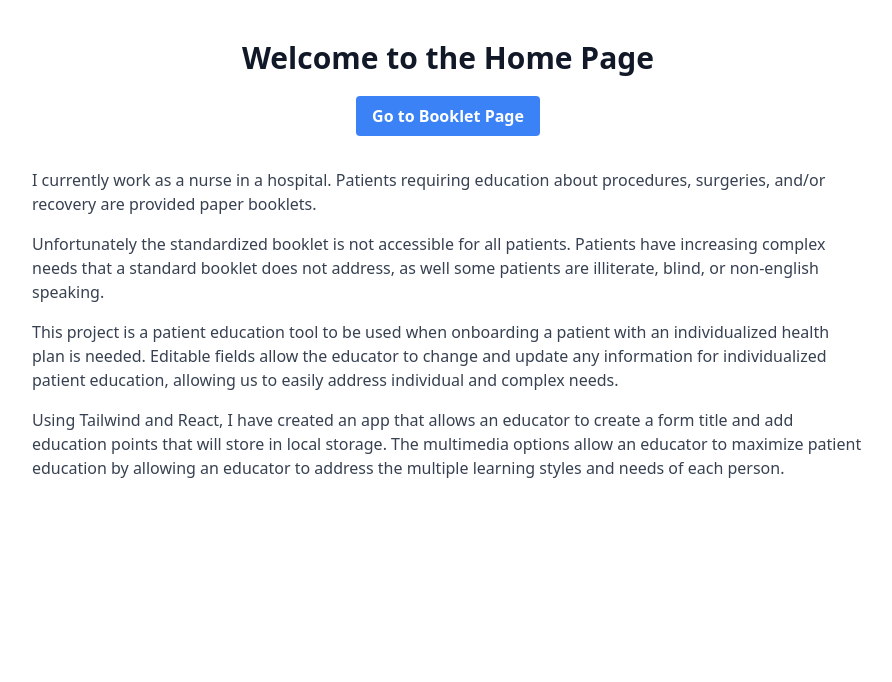
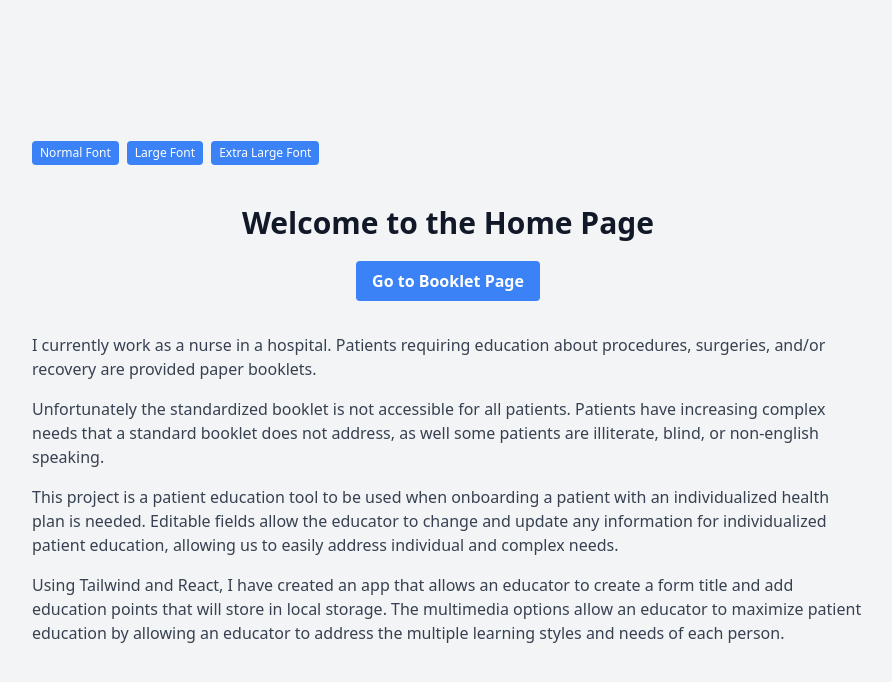
Before and after one commit to mgr514/Onboard, a React (Vite) app: page /#/ in a window 1280 px wide. Shown: the top 682 px of the page, without its empty margins (192-1084 px from the left). Built offline with nearby package versions, Linux system fonts and the light colour scheme.

Commit message:
accessibility features created: dark mode and font

```diff
--- a/src/Booklet.jsx
+++ b/src/Booklet.jsx
@@ -30,6 +30,13 @@ function Booklet() {
     const newTitle = e.target.value;
     setFormTitle(newTitle);
     localStorage.setItem("formTitle", newTitle);
+  };
+
+  const handlePointUpdate = (newValue, key) => {
+    const updatedPoints = points.map((p, idx) =>
+      idx === currentPoint ? { ...p, [key]: newValue } : p
+    );
+    setPoints(updatedPoints);
   };
 
   const handleNextPoint = () => {
@@ -78,15 +85,15 @@ function Booklet() {
 
   return (
     <>
-      <div className="flex justify-center items-center min-h-screen bg-gray-100">
-        <form className="new-item mx-auto max-w-2xl bg-white shadow-lg rounded-lg p-6">
+      <div className="flex justify-center items-center min-h-screen bg-gray-100 dark:bg-black dark: text-white">
+        <form className="new-item mx-auto max-w-2xl bg-white shadow-lg rounded-lg p-6 dark:bg-gray-800 dark:text-white dark:shadow-2xl">
           <h1>Patient Education</h1>
 
           <div className="form-row py-2">
             <label htmlFor="formTitle"></label>
             <input
               type="text"
-              className="text-lg font-bold border border-gray-900 border-solid focus:outline-none rounded p-1"
+              className="text-lg font-bold border border-gray-900 border-solid focus:outline-none rounded p-1 dark:border-gray-500"
               id="formTitle"
               placeholder="Enter Education Title"
               value={formTitle}
@@ -101,7 +108,7 @@ function Booklet() {
 
             <select
               id="educationPoint"
-              className="py-1 border border-gray-300 border-solid"
+              className="py-1 border border-gray-300 border-solid dark:border-gray-600"
               value={pointType}
               onChange={(e) => setPointType(e.target.value)}
             >
@@ -112,14 +119,14 @@ function Booklet() {
           </div>
 
           {currentPoint !== null && points[currentPoint] && (
-            <div className="form-row py-4 border border-gray-300 rounded mb-4">
+            <div className="form-row py-4 border border-gray-300 rounded mb-4 dark:bg-black dark: text-white">
               <Point
                 point={points[currentPoint]}
                 currentPoint={currentPoint}
                 points={points}
                 setPoints={setPoints}
                 isEditing={isEditing}
-                onChangeProp={handleAddPoint}
+                onChangeProp={handlePointUpdate}
               />
             </div>
           )}
--- /dev/null
+++ b/src/components/Fontaccess.jsx
@@ -0,0 +1,35 @@
+import React, { useState, useEffect } from "react";
+
+const FontSizeToggle = () => {
+  const [fontSize, setFontSize] = useState("normal");
+
+  useEffect(() => {
+    document.documentElement.style.fontSize =
+      fontSize === "normal" ? "100%" : fontSize === "large" ? "125%" : "150%";
+  }, [fontSize]);
+
+  return (
+    <div className="space-x-2">
+      <button
+        className="px-2 py-1 text-xs bg-blue-500 text-white rounded hover:bg-blue-700 transition-colors"
+        onClick={() => setFontSize("normal")}
+      >
+        Normal Font
+      </button>
+      <button
+        className="px-2 py-1 text-xs bg-blue-500 text-white rounded hover:bg-blue-700 transition-colors"
+        onClick={() => setFontSize("large")}
+      >
+        Large Font
+      </button>
+      <button
+        className="px-2 py-1 text-xs bg-blue-500 text-white rounded hover:bg-blue-700 transition-colors"
+        onClick={() => setFontSize("x-large")}
+      >
+        Extra Large Font
+      </button>
+    </div>
+  );
+};
+
+export default FontSizeToggle;
--- a/src/main.jsx
+++ b/src/main.jsx
@@ -6,6 +6,7 @@ import Home from "./routes/Home";
 import PatientView from "./routes/PatientView";
 import Point from "./components/Point";
 import Library from "./routes/Library";
+import Fontaccess from "./components/Fontaccess";
 
 const router = createHashRouter([
   {
@@ -28,6 +29,10 @@ const router = createHashRouter([
     path: "/Library",
     element: <Library />,
   },
+  {
+    path: "/Fontaccess",
+    element: <Fontaccess />,
+  },
 ]);
 
 ReactDOM.createRoot(document.getElementById("root")).render(
--- a/src/routes/Home.jsx
+++ b/src/routes/Home.jsx
@@ -1,10 +1,13 @@
 import React from "react";
 import { Link } from "react-router-dom";
+import FontSizeToggle from "../components/Fontaccess";
 
 function Home() {
   return (
-    <div className="max-w-4xl mx-auto px-4 sm:px-6 lg:px-8">
-      <h1 className="text-3xl font-bold text-center text-gray-900 mt-10 mb-5">
+    <div className="flex justify-center items-center min-h-screen bg-gray-100 dark:bg-black dark: text-white">
+      <div className="max-w-4xl mx-auto px-4 sm:px-6 lg:px-8 dark:bg-black dark:text-white">
+        <FontSizeToggle />
+        <h1 className="text-3xl font-bold text-center text-gray-900 mt-10 mb-5 dark:text-white">
           Welcome to the Home Page
         </h1>
         <div className="flex justify-center mb-8">
@@ -15,31 +18,32 @@ function Home() {
             Go to Booklet Page
           </Link>
         </div>
-      <p className="text-base text-gray-700 mb-4">
-        I currently work as a nurse in a hospital. Patients requiring education
-        about procedures, surgeries, and/or recovery are provided paper
-        booklets.
+        <p className="text-base text-gray-700 mb-4 dark:text-white">
+          I currently work as a nurse in a hospital. Patients requiring
+          education about procedures, surgeries, and/or recovery are provided
+          paper booklets.
         </p>
-      <p className="text-base text-gray-700 mb-4">
+        <p className="text-base text-gray-700 mb-4 dark:text-white">
           Unfortunately the standardized booklet is not accessible for all
-        patients. Patients have increasing complex needs that a standard booklet
-        does not address, as well some patients are illiterate, blind, or
-        non-english speaking.{" "}
+          patients. Patients have increasing complex needs that a standard
+          booklet does not address, as well some patients are illiterate, blind,
+          or non-english speaking.{" "}
         </p>
-      <p className="text-base text-gray-700 mb-4">
+        <p className="text-base text-gray-700 mb-4 dark:text-white">
           This project is a patient education tool to be used when onboarding a
           patient with an individualized health plan is needed. Editable fields
           allow the educator to change and update any information for
           individualized patient education, allowing us to easily address
           individual and complex needs.
         </p>
-      <p className="text-base text-gray-700 mb-4">
-        Using Tailwind and React, I have created an app that allows an educator
-        to create a form title and add education points that will store in local
-        storage. The multimedia options allow an educator to maximize patient
-        education by allowing an educator to address the multiple learning
-        styles and needs of each person.
+        <p className="text-base text-gray-700 mb-4 dark:text-white">
+          Using Tailwind and React, I have created an app that allows an
+          educator to create a form title and add education points that will
+          store in local storage. The multimedia options allow an educator to
+          maximize patient education by allowing an educator to address the
+          multiple learning styles and needs of each person.
         </p>
+      </div>
     </div>
   );
 }
--- a/src/routes/Library.jsx
+++ b/src/routes/Library.jsx
@@ -9,7 +9,7 @@ function Library() {
   }, []);
 
   return (
-    <div className="library">
+    <div className="library flex justify-center items-center min-h-screen bg-gray-100 dark:bg-black dark: text-white">
       {booklets.map((booklet, index) => (
         <div key={index} className="booklet">
           <div>{booklet.formTitle}</div>
--- a/src/routes/PatientView.jsx
+++ b/src/routes/PatientView.jsx
@@ -24,7 +24,7 @@ function PatientView() {
   }
 
   return (
-    <div className="max-w-4xl mx-auto px-4 sm:px-6 lg:px-8 dark:">
+    <div className="max-w-4xl mx-auto px-4 sm:px-6 lg:px-8 dark:text-white">
       <h1 className="text-3xl font-bold text-center text-gray-900 my-5">
         {formTitle}
       </h1>
--- a/tailwind.config.js
+++ b/tailwind.config.js
@@ -4,6 +4,7 @@ export default {
     "./index.html",
     "./src/**/*.{js,ts,jsx,tsx}"
   ],
+  darkMode: 'media',
   theme: {
     extend: {},
   },
```
Lines whose indentation alone changed are shown as unchanged.
